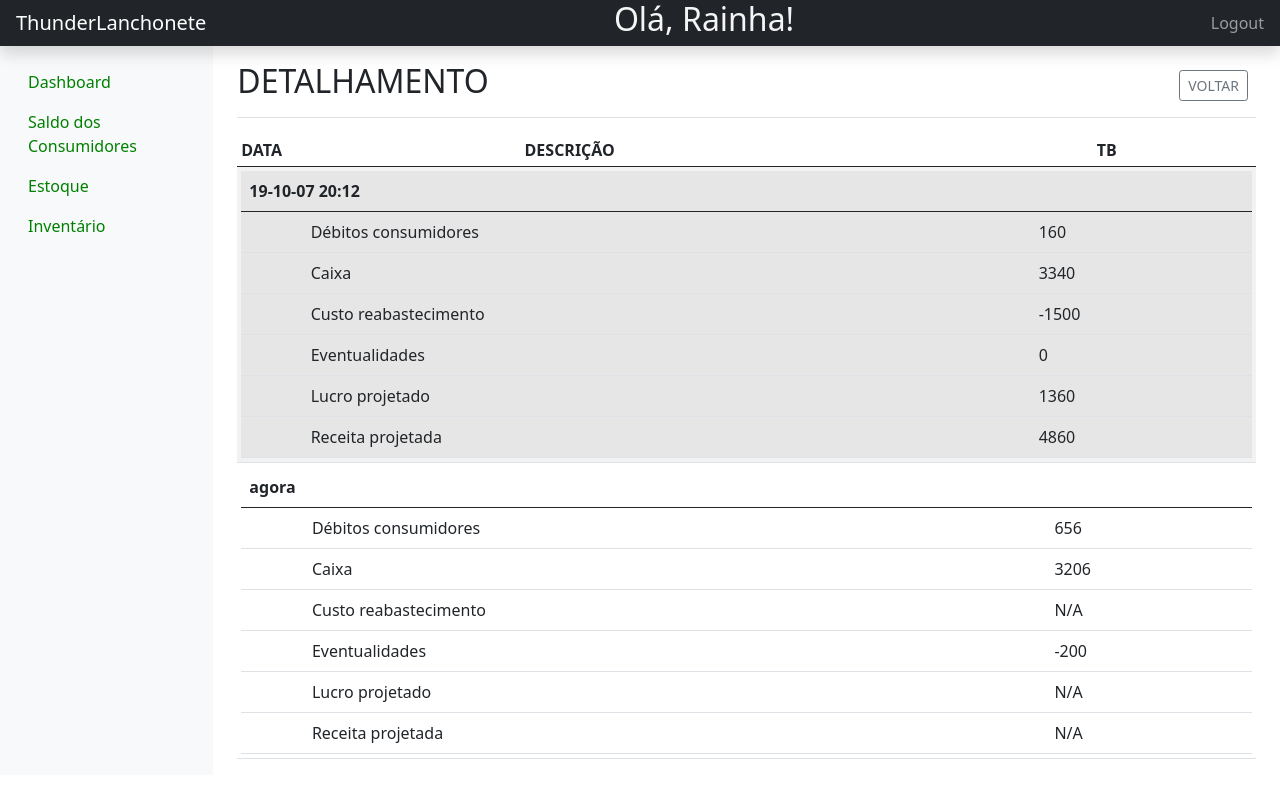
After one commit to FelipeGdM/SI_TL, a Django app: page /rainhahomediscretiza in a window 1280 px wide. The commit adds this page. Run offline with Django 3.2, Linux system fonts and the light colour scheme; some libraries are stand-ins or nearby versions.

Commit message:
usar nav do kawai e adiciona detalhamento de reabastecimento

```diff
--- /dev/null
+++ b/lanchonete/templates/lanchonete/rainhahomediscretiza.html
@@ -0,0 +1,191 @@
+<!doctype html>
+<html lang="en">
+    {% include 'lanchonete/head.html' %}
+
+    <style>
+      .bd-placeholder-img {
+        font-size: 1.125rem;
+        text-anchor: middle;
+        -webkit-user-select: none;
+        -moz-user-select: none;
+        user-select: none;
+      }
+
+      @media (min-width: 768px) {
+        .bd-placeholder-img-lg {
+          font-size: 3.5rem;
+        }
+      }
+    </style>
+
+    <link href="dashboard.css" rel="stylesheet">
+  </head>
+  <body>
+
+    <header class="navbar navbar-dark sticky-top bg-dark flex-md-nowrap p-0 shadow">
+        <a class="navbar-brand col-md-3 col-lg-2 me-0 px-3" href="#">ThunderLanchonete</a>
+        <button class="navbar-toggler position-absolute d-md-none collapsed" type="button" data-bs-toggle="collapse" data-bs-target="#sidebarMenu" aria-controls="sidebarMenu" aria-expanded="false" aria-label="Toggle navigation">
+          <span class="navbar-toggler-icon"></span>
+        </button>
+        <h2 style="color:whitesmoke">Olá, Rainha!</h2>
+        <ul class="navbar-nav px-3">
+          <li class="nav-item text-nowrap">
+            <a class="nav-link" href="#">Logout</a>
+          </li>
+        </ul>
+      </header>
+
+<div class="container-fluid">
+  <div class="row">
+    <nav id="sidebarMenu" class="col-md-3 col-lg-2 d-md-block bg-light sidebar collapse">
+      <div class="position-sticky pt-3">
+        <ul class="nav flex-column">
+          <li class="nav-item">
+            <a class="nav-link active" aria-current="page" href="#">
+              <span data-feather="home"></span>
+              Dashboard
+            </a>
+          </li>
+          <li class="nav-item">
+            <a class="nav-link" aria-current="page" href="#">
+              <span data-feather="home"></span>
+              Saldo dos Consumidores
+            </a>
+          </li>
+          <li class="nav-item">
+            <a class="nav-link" aria-current="page" href="#">
+              <span data-feather="home"></span>
+              Estoque
+            </a>
+          </li>
+          <li class="nav-item">
+            <a class="nav-link" aria-current="page" href="#">
+              <span data-feather="home"></span>
+              Inventário
+            </a>
+          </li>
+        </ul>
+      </div>
+    </nav>
+
+
+    <main class="col-md-9 ms-sm-auto col-lg-10 px-md-4">
+      <div class="d-flex justify-content-between flex-wrap flex-md-nowrap align-items-center pt-3 pb-2 mb-3 border-bottom">
+        <h1 class="h2">DETALHAMENTO</h1>
+        <div class="btn-toolbar mb-2 mb-md-0">
+          <div class="btn-group me-2">
+            <button type="button" class="btn btn-sm btn-outline-secondary">VOLTAR</button>
+          </div>
+        </div>
+      </div>
+
+      <div class="table-responsive">
+        <table class="table table-striped table-sm">
+          <thead>
+            <tr>
+              <th>DATA</th>
+              <th>DESCRIÇÃO</th>
+              <th>TB</th>
+            </tr>
+          </thead>
+          <tbody>
+            <tr>
+              <td colspan="3">
+                <table class="table mb-0">
+                  <thead>
+                    <tr>
+                      <th rowspan="6" colspan="3">19-10-07 20:12</th>
+                    </tr>
+                  </thead>
+                  <tbody>
+                    <tr>
+                      <td></td>
+                      <td>Débitos consumidores</td>
+                      <td>160</td>
+                    </tr>
+                    <tr>
+                      <td></td>
+                      <td>Caixa</td>
+                      <td>3340</td>
+                    </tr>
+                    <tr>
+                      <td></td>
+                      <td>Custo reabastecimento</td>
+                      <td>-1500</td>
+                    </tr>
+                    <tr>
+                      <td></td>
+                      <td>Eventualidades</td>
+                      <td>0</td>
+                    </tr>
+                    <tr>
+                      <td></td>
+                      <td>Lucro projetado</td>
+                      <td>1360</td>
+                    </tr>
+                    <tr>
+                      <td></td>
+                      <td>Receita projetada</td>
+                      <td>4860</td>
+                    </tr>
+                  </tbody>
+                </table>
+              </td>
+            </tr>
+            <tr>
+              <td colspan="3">
+                <table class="table mb-0">
+                  <thead>
+                    <tr>
+                      <th rowspan="6" colspan="3">agora</th>
+                    </tr>
+                  </thead>
+                  <tbody>
+                    <tr>
+                      <td></td>
+                      <td>Débitos consumidores</td>
+                      <td>656</td>
+                    </tr>
+                    <tr>
+                      <td></td>
+                      <td>Caixa</td>
+                      <td>3206</td>
+                    </tr>
+                    <tr>
+                      <td></td>
+                      <td>Custo reabastecimento</td>
+                      <td>N/A</td>
+                    </tr>
+                    <tr>
+                      <td></td>
+                      <td>Eventualidades</td>
+                      <td>-200</td>
+                    </tr>
+                    <tr>
+                      <td></td>
+                      <td>Lucro projetado</td>
+                      <td>N/A</td>
+                    </tr>
+                    <tr>
+                      <td></td>
+                      <td>Receita projetada</td>
+                      <td>N/A</td>
+                    </tr>
+                  </tbody>
+                </table>
+              </td>
+            </tr>
+          </tbody>
+        </table>
+      </div>
+
+    </main>
+  </div>
+</div>
+
+
+    <script src="../assets/dist/js/bootstrap.bundle.min.js"></script>
+
+      <script src="https://cdn.jsdelivr.net/npm/feather-icons@4.28.0/dist/feather.min.js" integrity="sha384-uO3SXW5IuS1ZpFPKugNNWqTZRRglnUJK6UAZ/gxOX80nxEkN9NcGZTftn6RzhGWE" crossorigin="anonymous"></script><script src="https://cdn.jsdelivr.net/npm/chart.js@2.9.4/dist/Chart.min.js" integrity="sha384-zNy6FEbO50N+Cg5wap8IKA4M/ZnLJgzc6w2NqACZaK0u0FXfOWRRJOnQtpZun8ha" crossorigin="anonymous"></script><script src="dashboard.js"></script>
+  </body>
+</html>
--- a/lanchonete/urls.py
+++ b/lanchonete/urls.py
@@ -10,4 +10,5 @@ urlpatterns = [
     path('pagamento', views.pagamento, name='pagamento' ),
     path('carrinho', views.carrinho, name='carrinho' ),
     path('rainhahome', views.rainhahome, name='rainhahome' ),
+    path('rainhahomediscretiza', views.rainhahomediscretiza, name='rainhahomediscretiza' ),
 ]
--- a/lanchonete/views.py
+++ b/lanchonete/views.py
@@ -23,3 +23,6 @@ def carrinho(request):
 
 def rainhahome(request):
     return render(request, 'lanchonete/rainhahome.html')
+
+def rainhahomediscretiza(request):
+    return render(request, 'lanchonete/rainhahomediscretiza.html')
```
Also changed, not shown: lanchonete/templates/lanchonete/rainhahome.html (+13 -33 lines).
